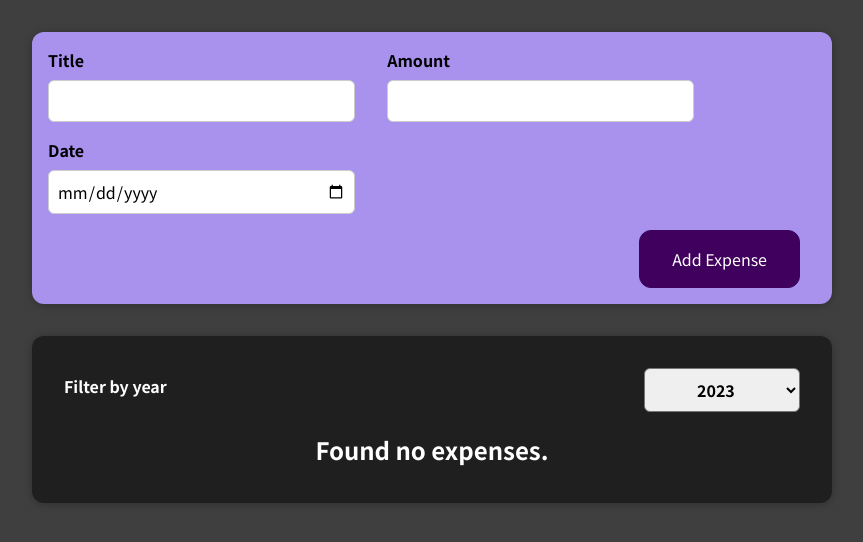
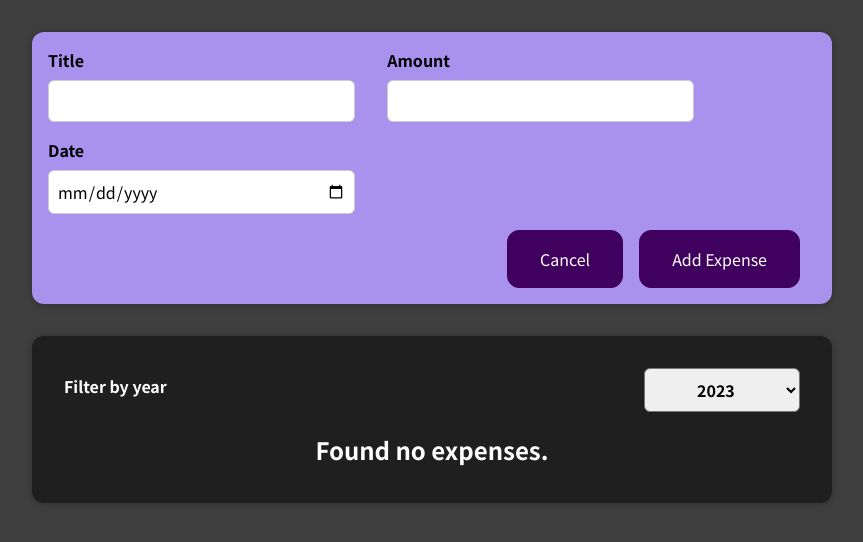
Before and after one commit to MarcinSQL/expense-calendar, a React (Create React App) app: page / in a window 1280 px wide. Both pictures are taken after a click on the button "Add Expense". Shown: the top 542 px of the page, without its empty margins (208-1071 px from the left). Built offline with nearby package versions, Linux system fonts and the light colour scheme.

Commit message:
Added Add Expense button and toggling form component

```diff
--- a/src/components/NewExpense/ExpenseForm.js
+++ b/src/components/NewExpense/ExpenseForm.js
@@ -55,6 +55,10 @@ function ExpenseForm(props) {
   //   }
   // };
 
+  const onCancelForm = () => {
+    props.onHiddingForm(false);
+  };
+
   const submitHandler = (event) => {
     event.preventDefault();
 
@@ -69,6 +73,8 @@ function ExpenseForm(props) {
     setEnteredTitle("");
     setEnteredAmount("");
     setEnteredDate("");
+
+    props.onHiddingForm(false);
   };
 
   return (
@@ -106,6 +112,9 @@ function ExpenseForm(props) {
         </div>
       </div>
       <div className="new-expense__actions">
+        <button type="button" onClick={onCancelForm}>
+          Cancel
+        </button>
         <button type="submit">Add Expense</button>
       </div>
     </form>
--- a/src/components/NewExpense/NewExpense.js
+++ b/src/components/NewExpense/NewExpense.js
@@ -1,7 +1,10 @@
+import React, { useState } from "react";
 import ExpenseForm from "./ExpenseForm";
 import "./NewExpense.css";
 
 const NewExpense = (props) => {
+  const [displayedForm, setDisplayedForm] = useState(false);
+
   const saveExpenseDataHandler = (enteredExpenseData) => {
     const expenseData = {
       ...enteredExpenseData,
@@ -10,9 +13,24 @@ const NewExpense = (props) => {
     props.onAddExpense(expenseData);
   };
 
+  const displayForm = () => {
+    setDisplayedForm(true);
+  };
+
+  const hiddingForm = (value) => {
+    setDisplayedForm(value);
+  };
+
   return (
     <div className="new-expense">
-      <ExpenseForm onSaveExpenseData={saveExpenseDataHandler} />
+      {displayedForm === false ? (
+        <button onClick={displayForm}>Add Expense</button>
+      ) : (
+        <ExpenseForm
+          onHiddingForm={hiddingForm}
+          onSaveExpenseData={saveExpenseDataHandler}
+        />
+      )}
     </div>
   );
 };
```
